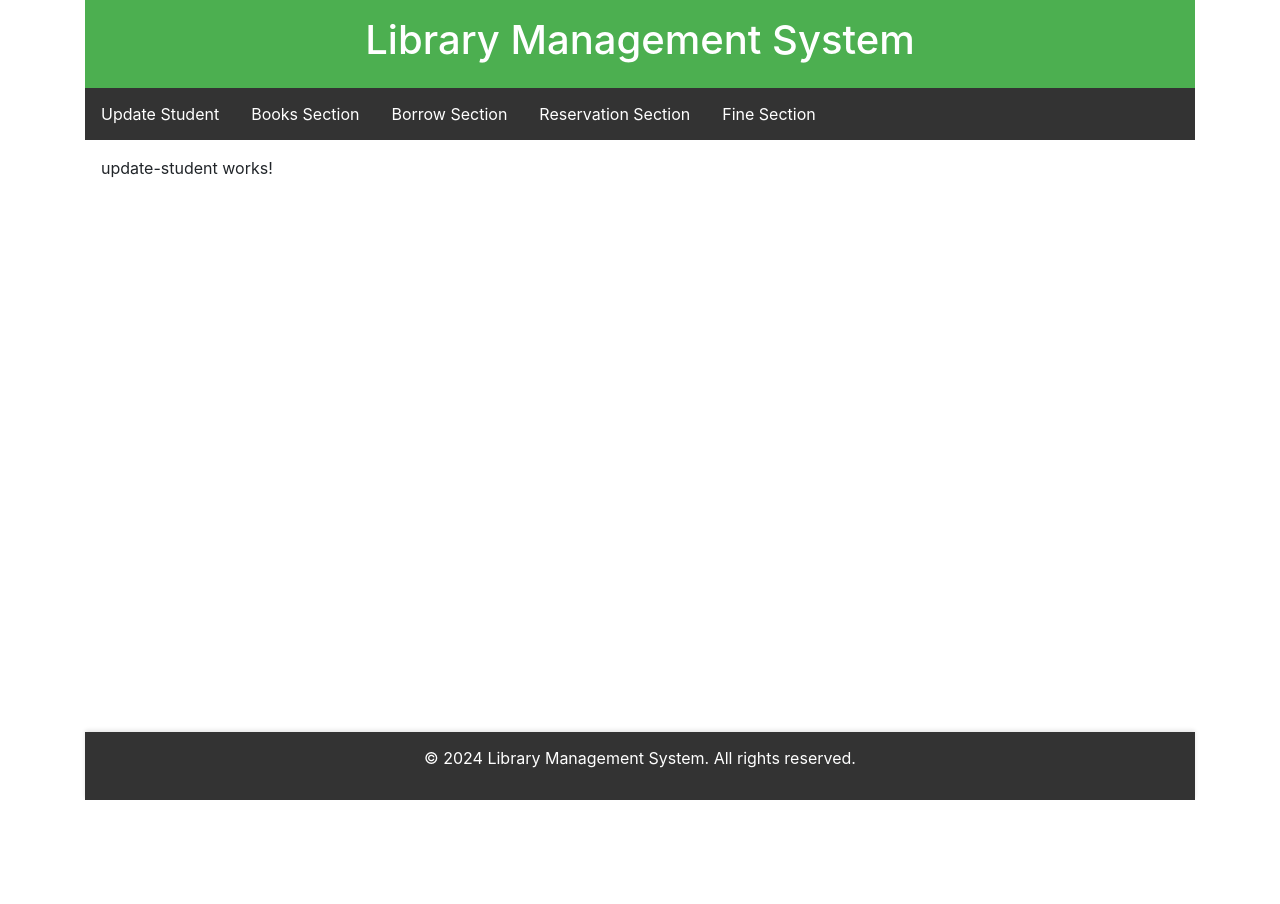
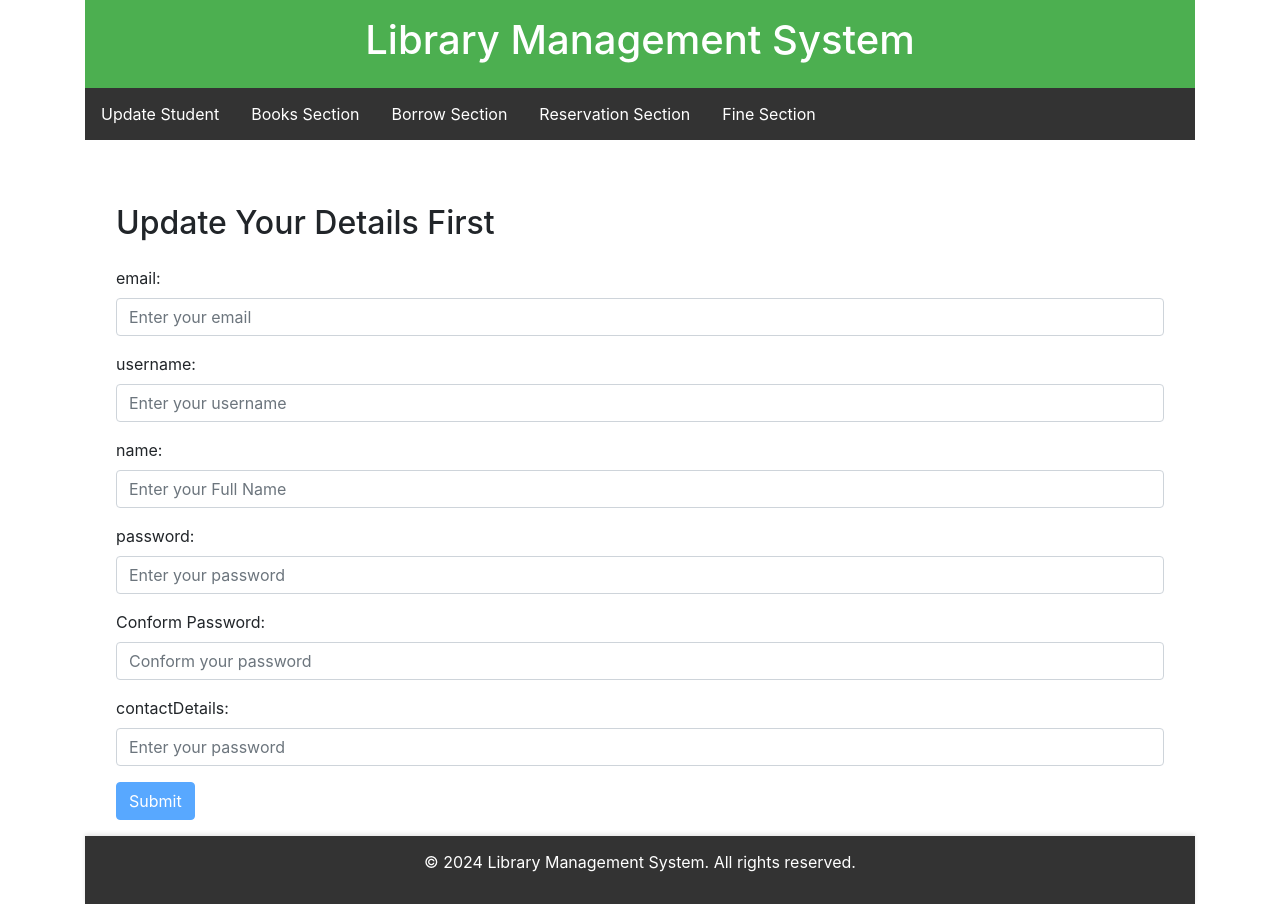
Before and after one commit to krishna887/frontEnd-lms, an Angular app: page /student-dashboard/update-student in a window 1280 px wide. Before the commit the page ends 800 px from the top, so only its background shows below. Built offline with nearby package versions, Linux system fonts and the light colour scheme.

Commit message:
register student and update Student functionality done

```diff
--- a/src/app/app.config.ts
+++ b/src/app/app.config.ts
@@ -1,8 +1,9 @@
 import { ApplicationConfig, provideZoneChangeDetection } from '@angular/core';
 import { provideRouter } from '@angular/router';
-import { provideHttpClient } from '@angular/common/http';
+import { provideHttpClient, withInterceptors } from '@angular/common/http';
 import { routes } from './app.routes';
+import { customInterceptor } from './service/interceptor/custom.interceptor';
 
 export const appConfig: ApplicationConfig = {
-  providers: [provideHttpClient(),provideZoneChangeDetection({ eventCoalescing: true }), provideRouter(routes)]
+  providers: [provideHttpClient(withInterceptors([customInterceptor])),provideZoneChangeDetection({ eventCoalescing: true }), provideRouter(routes)]
 };
--- a/src/app/component/login/login.component.ts
+++ b/src/app/component/login/login.component.ts
@@ -32,7 +32,7 @@ export class LoginComponent implements OnInit {
       next: (response: HttpResponse<any>) => {
         const token: any = response.headers.get('Authentication');
         if (token) {
-          localStorage.setItem('Token', token);
+          localStorage.setItem('token', token);
           alert('Login Success');
           const dashboardUrl = this.role === 'librarian' ? '/librarian-dashboard' : '/student-dashboard';
           this.router.navigateByUrl(dashboardUrl);
--- a/src/app/component/register-student/register-student.component.html
+++ b/src/app/component/register-student/register-student.component.html
@@ -1,18 +1,38 @@
 <div class="container mt-5">
     <h2 class="mb-4">Register Student</h2>
-    <form [formGroup]="studentForm">
+    <form [formGroup]="studentUpdateForm">
       <div class="form-group">
         <label for="email">email:</label>
         <input type="text" class="form-control" name="email" placeholder="Enter your email"  formControlName="email">
-      </div>
+        <div class="text-danger">
+          @if(studentUpdateForm.controls['email'].touched && studentUpdateForm.controls['email'].errors?.['required']){
+            <span>This is required </span>
+          }
+          @else if(studentUpdateForm.controls['email'].touched && studentUpdateForm.controls['email'].errors?.['email']){
+            <span>Email format not valid </span>
+          }
+        </div>
+       </div>
+
       <div class="form-group">
         <label for="username">username:</label>
         <input type="text" class="form-control" name="username" placeholder="Enter your username" formControlName="username" >
+        <div class="text-danger">
+          @if(studentUpdateForm.controls['username'].touched && studentUpdateForm.controls['username'].errors?.['required']){
+            <span>This is required </span>
+          }
+        </div>
+
       </div>
       <div class="form-group">
         <label for="contactDetails">contactDetails:</label>
         <input type="text" class="form-control" name="contactDetails" placeholder="Enter your password" formControlName="contactDetails" >
+        <div class="text-danger">
+          @if(studentUpdateForm.controls['contactDetails'].touched && studentUpdateForm.controls['contactDetails'].errors?.['required']){
+            <span>This is required </span>
+          }
+        </div>
       </div>
-      <button type="submit" class="btn btn-primary">Submit</button>
+      <button type="submit" class="btn btn-primary" (click)="register()">Submit</button>
     </form>
   </div>
--- a/src/app/component/register-student/register-student.component.ts
+++ b/src/app/component/register-student/register-student.component.ts
@@ -1,3 +1,4 @@
+import { HttpClient,HttpResponse } from '@angular/common/http';
 import { Component } from '@angular/core';
 import { FormControl, FormGroup, ReactiveFormsModule, Validators } from '@angular/forms';
 
@@ -9,11 +10,35 @@ import { FormControl, FormGroup, ReactiveFormsModule, Validators } from '@angula
   styleUrl: './register-student.component.css'
 })
 export class RegisterStudentComponent {
-  studentForm:FormGroup= new FormGroup({
+  constructor(private http:HttpClient){
+
+  }
+  studentUpdateForm:FormGroup= new FormGroup({
     email:new FormControl('',[Validators.required, Validators.email]),
     username:new FormControl('',[Validators.required]),
     contactDetails:new FormControl('',Validators.required)
 
   })
+  register() {
+
+     const registerUrl= 'http://localhost:8080/librarian/register/student'
+     console.log(this.studentUpdateForm.value)
+
+    this.http.post(registerUrl, this.studentUpdateForm.value, { observe: 'response' }).subscribe({
+
+      next: (response: HttpResponse<any>) => {
+        if(response.body.status){
+          alert("Student Register Successful and Email is Send to Respective Mail")
+        }
+
+        console.log(response)
+
+      },
+      error: (error) => {
+        alert(error.message)
+        console.log(error)
+      }
+    });
+  }
 
 }
--- a/src/app/component/update-student/update-student.component.html
+++ b/src/app/component/update-student/update-student.component.html
@@ -1 +1,76 @@
-<p>update-student works!</p>
+<div class="container mt-5">
+    <h2 class="mb-4">Update Your Details First</h2>
+    <form [formGroup]="studentUpdateForm">
+
+      <div class="form-group">
+        <label for="email">email:</label>
+        <input type="text" class="form-control" name="email" placeholder="Enter your email"  formControlName="email">
+        <div class="text-danger">
+          @if(studentUpdateForm.controls['email'].touched && studentUpdateForm.controls['email'].errors?.['required']){
+            <span>This is required </span>
+          }
+          @else if(studentUpdateForm.controls['email'].touched && studentUpdateForm.controls['email'].errors?.['email']){
+            <span>Email format not valid </span>
+          }
+        </div>
+       </div>
+
+      <div class="form-group">
+        <label for="username">username:</label>
+        <input type="text" class="form-control" name="username" placeholder="Enter your username" formControlName="username" >
+        <div class="text-danger">
+          @if(studentUpdateForm.controls['username'].touched && studentUpdateForm.controls['username'].errors?.['required']){
+            <span>This is required </span>
+          }
+        </div>
+        </div>
+        <div class="form-group">
+          <label for="name">name:</label>
+          <input type="text" class="form-control" name="username" placeholder="Enter your Full Name" formControlName="name" >
+          <div class="text-danger">
+            @if(studentUpdateForm.controls['name'].touched && studentUpdateForm.controls['name'].errors?.['required']){
+              <span>This is required </span>
+            }
+          </div>
+          </div>
+
+        <div class="form-group">
+            <label for="password">password:</label>
+            <input type="password" class="form-control" name="password" placeholder="Enter your password" formControlName="password" >
+            <div class="text-danger">
+              @if(studentUpdateForm.controls['password'].touched && studentUpdateForm.controls['password'].errors?.['required']){
+                <span>This is required </span>
+              }
+              @else if(studentUpdateForm.controls['password'].touched && studentUpdateForm.controls['password'].errors?.['minlength'])
+              {
+                <span>Minimum password length should be of 8 characters </span>
+              }
+            </div>
+        </div>
+            <div class="form-group">
+                <label for="password">Conform Password:</label>
+                <input type="password" class="form-control" name="conform Password" placeholder="Conform your password" formControlName="cPassword" >
+                <div class="text-danger">
+                  @if(studentUpdateForm.controls['cPassword'].touched && studentUpdateForm.errors?.['mismatch']){
+                    <span>Password Mismatch </span>
+                  }
+                  @else if(studentUpdateForm.controls['cPassword'].touched && studentUpdateForm.controls['cPassword'].errors?.['required']){
+                    <span>This is required </span>
+                  }
+
+                </div>
+             </div>
+
+
+      <div class="form-group">
+        <label for="contactDetails">contactDetails:</label>
+        <input type="text" class="form-control" name="contactDetails" placeholder="Enter your password" formControlName="contactDetails" >
+        <div class="text-danger">
+          @if(studentUpdateForm.controls['contactDetails'].touched && studentUpdateForm.controls['contactDetails'].errors?.['required']){
+            <span>This is required </span>
+          }
+        </div>
+      </div>
+      <button type="submit" class="btn btn-primary" [disabled]="studentUpdateForm.controls['contactDetails'].errors?.['required']" (click)="update()">Submit</button>
+    </form>
+  </div>
--- a/src/app/component/update-student/update-student.component.ts
+++ b/src/app/component/update-student/update-student.component.ts
@@ -1,12 +1,62 @@
-import { Component } from '@angular/core';
+import { HttpClient, HttpResponse } from '@angular/common/http';
+import { Component, inject } from '@angular/core';
+import { AbstractControl, FormControl, FormGroup, ReactiveFormsModule, ValidationErrors, ValidatorFn, Validators } from '@angular/forms';
 
 @Component({
   selector: 'app-update-student',
   standalone: true,
-  imports: [],
+  imports: [ReactiveFormsModule],
   templateUrl: './update-student.component.html',
   styleUrl: './update-student.component.css'
 })
 export class UpdateStudentComponent {
+  http=inject(HttpClient)
+  constructor(){}
+  studentUpdateForm:FormGroup=new FormGroup(
+    {
+    email:new FormControl('',[Validators.required, Validators.email]),
+    username:new FormControl('',[Validators.required]),
+    password:new FormControl('',[Validators.required,Validators.minLength(8)]),
+    cPassword:new FormControl('',[Validators.required]),
+    name:new FormControl('',[Validators.required]),
+    contactDetails:new FormControl('',Validators.required),
+    },[confirmPasswordValidator("password","cPassword")]
+    )
+
+
+    update() {
+
+      const updateStudent= 'http://localhost:8080/student/update'
+
+
+     this.http.put(updateStudent, this.studentUpdateForm.value, { observe: 'response' }).subscribe({
+
+       next: (response: HttpResponse<any>) => {
+         if(response.body.status){
+           alert("Student Update Sucessefully")
+         }
+
+         console.log(response)
+
+       },
+       error: (error) => {
+         alert(error.message)
+         console.log(error)
+       }
+     });
+   }
+  }
+
+
+
+
+export function confirmPasswordValidator(password:string, cPassword:string){
+  return function(form:AbstractControl){
+    if(form.get(password)?.value===form.get(cPassword)?.value){
+      return null
+    }
+    return {mismatch:true}
+
+  }
 
 }
--- /dev/null
+++ b/src/app/service/interceptor/custom.interceptor.ts
@@ -0,0 +1,17 @@
+import { HttpInterceptorFn } from '@angular/common/http';
+
+export const customInterceptor: HttpInterceptorFn = (req, next) => {
+
+  const savedToken= localStorage.getItem('token')
+  if(savedToken){
+    const cloneReq= req.clone({
+      setHeaders:{
+        Authorization: `Bearer ${savedToken}`
+      }
+    })
+    return next(cloneReq);
+  }
+  else
+  return next(req)
+
+};
```
